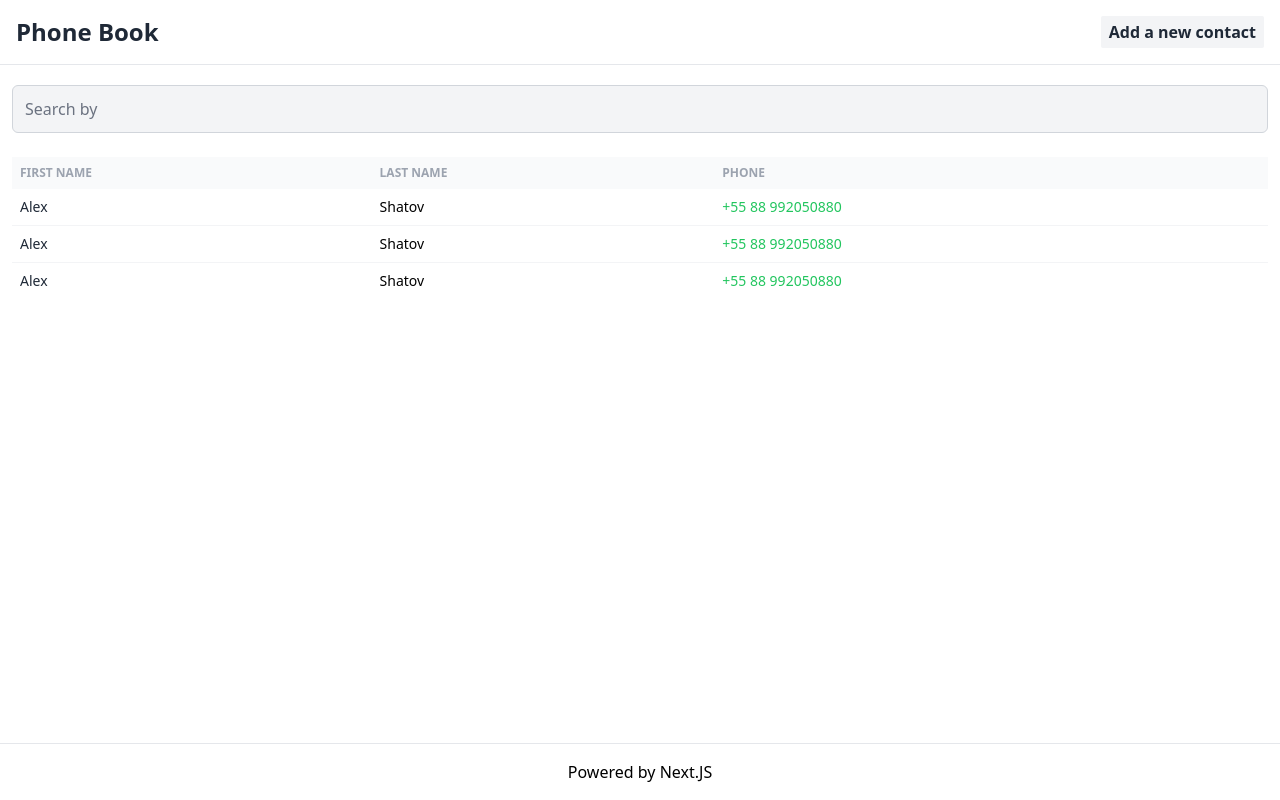
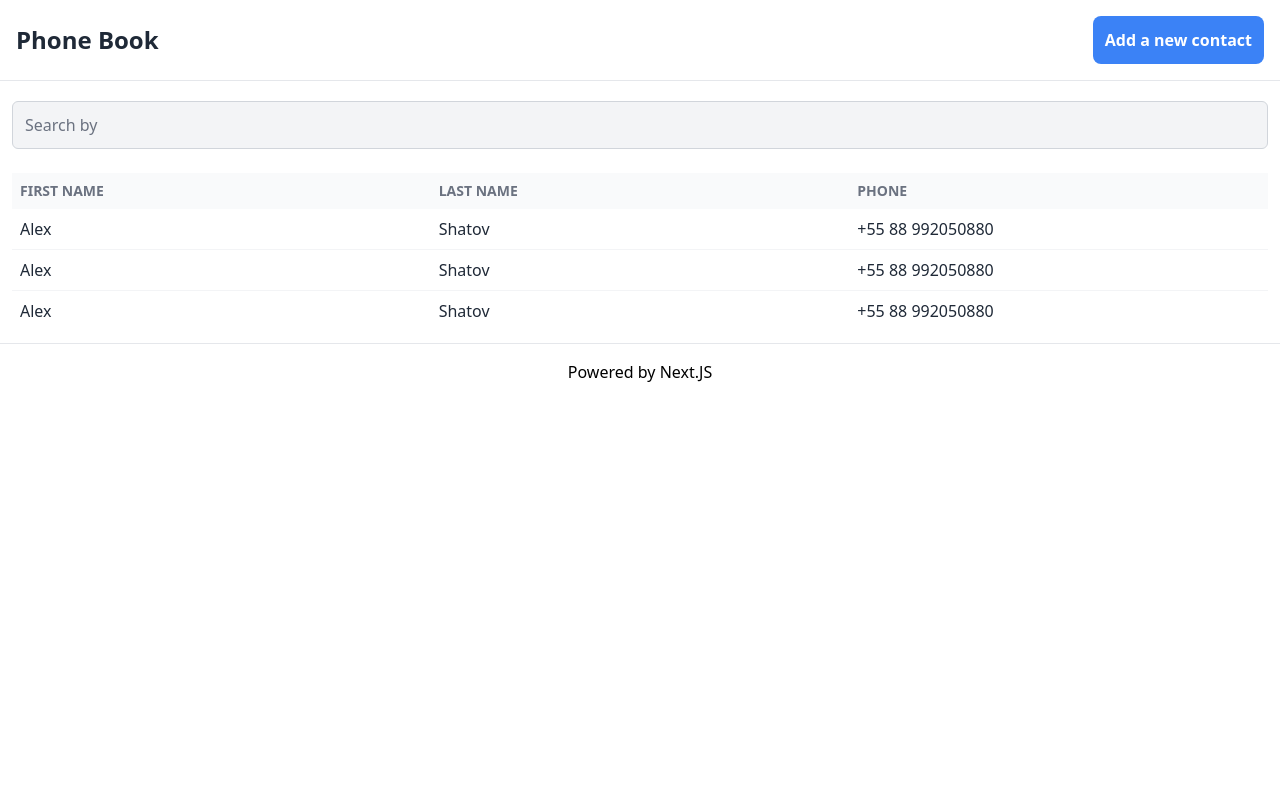
Before and after one commit to glauberfc/phone-book, a Next.js app: page / in a window 1280 px wide. Built offline with nearby package versions, Linux system fonts and the light colour scheme.

Commit message:
Create contacts context/improve forms

```diff
--- a/components/ContactsList.jsx
+++ b/components/ContactsList.jsx
@@ -1,12 +1,11 @@
-import { useState } from "react"
-import { defaultContacts } from "../constants"
+import { useContacts } from "../contexts/contacts-context"
 
 export default function ContactsList() {
-  const [contacts, setContacts] = useState(defaultContacts)
+  const { contacts } = useContacts()
 
   return (
     <table className="table-auto w-full mt-6">
-      <thead className="text-xs font-semibold uppercase text-gray-400 bg-gray-50">
+      <thead className="text-sm font-semibold uppercase text-gray-500 bg-gray-50">
         <tr>
           <th className="p-2 whitespace-nowrap">
             <div className="font-semibold text-left">First name</div>
@@ -19,20 +18,12 @@ export default function ContactsList() {
           </th>
         </tr>
       </thead>
-      <tbody className="text-sm divide-y divide-gray-100">
+      <tbody className="divide-y divide-gray-100 text-gray-800 font-medium">
         {contacts.map((item, index) => (
           <tr key={index}>
-            <td className="p-2 whitespace-nowrap">
-              <div className="font-medium text-gray-800">{item.firstName}</div>
-            </td>
-            <td className="p-2 whitespace-nowrap">
-              <div className="font-medium text-left">{item.lastName}</div>
-            </td>
-            <td className="p-2 whitespace-nowrap">
-              <div className="text-left font-medium text-green-500">
-                {item.phone}
-              </div>
-            </td>
+            <td className="w-1/3 p-2 whitespace-nowrap">{item.firstName}</td>
+            <td className="w-1/3 p-2 whitespace-nowrap">{item.lastName}</td>
+            <td className="w-1/3 p-2 whitespace-nowrap">{item.phoneNumber}</td>
           </tr>
         ))}
       </tbody>
--- /dev/null
+++ b/components/Footer.jsx
@@ -0,0 +1,13 @@
+export default function Footer() {
+  return (
+    <footer className="w-full p-4 bottom-0 text-center border-t border-gray-200">
+      <a
+        href="https://vercel.com?utm_source=create-next-app&utm_medium=default-template&utm_campaign=create-next-app"
+        target="_blank"
+        rel="noopener noreferrer"
+      >
+        Powered by <span>Next.JS</span>
+      </a>
+    </footer>
+  )
+}
--- a/components/NewContactModal.jsx
+++ b/components/NewContactModal.jsx
@@ -1,17 +1,25 @@
 import Link from "next/link"
+import { useRouter } from "next/router"
 import { useForm } from "react-hook-form"
+import { useContacts } from "../contexts/contacts-context"
 import CloseIcon from "./CloseIcon"
 
 export default function NewContactModal() {
   const {
     register,
     handleSubmit,
-    watch,
     formState: { errors },
-  } = useForm()
-  const onSubmit = (data) => console.log(data)
+  } = useForm({
+    reValidateMode: "onSubmit",
+    mode: "onSubmit",
+  })
+  const { addNewContact } = useContacts()
+  const router = useRouter()
 
-  console.log(watch("example")) // watch input value by passing the name of it
+  function onSubmit(data) {
+    addNewContact(data)
+    router.push("/")
+  }
 
   return (
     <div className="mx-auto">
@@ -25,14 +33,44 @@ export default function NewContactModal() {
       </div>
 
       <form className="mt-4" onSubmit={handleSubmit(onSubmit)}>
-        <input defaultValue="test" {...register("example")} />
+        <label htmlFor="firstName">First name</label>
+        <input
+          id="firstName"
+          type="text"
+          {...register("firstName", { required: true })}
+        />
+        {errors.firstName && (
+          <span className="error-message">This field is required</span>
+        )}
 
-        {/* include validation with required or other standard HTML validation rules */}
-        <input {...register("exampleRequired", { required: true })} />
-        {/* errors will return when field validation fails  */}
-        {errors.exampleRequired && <span>This field is required</span>}
+        <label htmlFor="lastName">Last name</label>
+        <input
+          id="lastName"
+          type="text"
+          {...register("lastName", { required: true })}
+        />
+        {errors.lastName && (
+          <span className="error-message">This field is required</span>
+        )}
 
-        <input type="submit" />
+        <label htmlFor="phoneNumber">Phone number</label>
+        <input
+          id="phoneNumber"
+          type="tel"
+          maxLength={14}
+          {...register("phoneNumber", {
+            required: true,
+            pattern: /^\d+$/i,
+            onChange: (e) => {
+              e.target.value = e.target.value.replace(/[^\d+]/g, "")
+            },
+          })}
+        />
+        {errors.phoneNumber && (
+          <span className="error-message">This field is required</span>
+        )}
+
+        <input type="submit" className="block w-full mt-4 p-4 button" />
       </form>
     </div>
   )
--- a/constants.js
+++ b/constants.js
@@ -1,17 +1,17 @@
-export const defaultContacts = [
+export const DEFAULT_CONTACTS = [
   {
     firstName: "Alex",
     lastName: "Shatov",
-    phone: "+55 88 992050880",
+    phoneNumber: "+55 88 992050880",
   },
   {
     firstName: "Alex",
     lastName: "Shatov",
-    phone: "+55 88 992050880",
+    phoneNumber: "+55 88 992050880",
   },
   {
     firstName: "Alex",
     lastName: "Shatov",
-    phone: "+55 88 992050880",
+    phoneNumber: "+55 88 992050880",
   },
 ]
--- /dev/null
+++ b/contexts/contacts-context.js
@@ -0,0 +1,30 @@
+import { createContext, useContext, useState } from "react"
+import { DEFAULT_CONTACTS } from "../constants"
+
+const ContactsContext = createContext()
+
+function ContactsProvider({ children }) {
+  const [contacts, setContacts] = useState(DEFAULT_CONTACTS)
+
+  function addNewContact(newContact) {
+    setContacts([...contacts, newContact])
+  }
+
+  return (
+    <ContactsContext.Provider value={{ contacts, addNewContact }}>
+      {children}
+    </ContactsContext.Provider>
+  )
+}
+
+function useContacts() {
+  const context = useContext(ContactsContext)
+
+  if (context === undefined) {
+    throw new Error("useContacts must be used within a ContactsProvider")
+  }
+
+  return context
+}
+
+export { ContactsProvider, useContacts }
--- a/pages/_app.js
+++ b/pages/_app.js
@@ -1,7 +1,12 @@
-import '../styles/globals.css'
+import { ContactsProvider } from "../contexts/contacts-context"
+import "../styles/globals.css"
 
 function MyApp({ Component, pageProps }) {
-  return <Component {...pageProps} />
+  return (
+    <ContactsProvider>
+      <Component {...pageProps} />
+    </ContactsProvider>
+  )
 }
 
 export default MyApp
--- a/pages/index.js
+++ b/pages/index.js
@@ -3,6 +3,7 @@ import Link from "next/link"
 import { useRouter } from "next/router"
 import Modal from "react-modal"
 import ContactsList from "../components/ContactsList"
+import Footer from "../components/Footer"
 import NewContactModal from "../components/NewContactModal"
 
 Modal.setAppElement("#__next")
@@ -16,8 +17,8 @@ export default function Home() {
         isOpen={!!router.query["new-contact"]}
         onRequestClose={() => router.push("/")}
         contentLabel="Post modal"
-        overlayClassName="fixed inset-0 flex justify-center bg-gray-900/75"
-        className="w-full max-w-screen-md p-5 border md:my-10 border-gray-200 shadow bg-white rounded-lg"
+        overlayClassName="absolute w-screen top-0 h-screen z-10 flex justify-center items-center bg-gray-900/75"
+        className="w-full max-w-screen-md h-screen md:h-auto p-5 border md:my-10 border-gray-200 shadow bg-white md:rounded-lg"
       >
         <NewContactModal />
       </Modal>
@@ -28,12 +29,10 @@ export default function Home() {
         <link rel="icon" href="/favicon.ico" />
       </Head>
 
-      <header className="flex justify-between p-4 header-border">
+      <header className="flex justify-between items-center p-4 header-border">
         <h1 className="text-2xl font-bold text-gray-800">Phone Book</h1>
         <Link href="/?new-contact=true" as="/new-contact" passHref>
-          <a className="bg-gray-100 text-gray-800 font-semibold py-1 px-2 rounded-sm">
-            Add a new contact
-          </a>
+          <a className="button p-3">Add a new contact</a>
         </Link>
       </header>
 
@@ -44,19 +43,12 @@ export default function Home() {
             type="text"
             placeholder="Search by"
           />
+
           <ContactsList />
         </div>
       </main>
 
-      <footer className="fixed w-full p-4 bottom-0 text-center border-t border-gray-200">
-        <a
-          href="https://vercel.com?utm_source=create-next-app&utm_medium=default-template&utm_campaign=create-next-app"
-          target="_blank"
-          rel="noopener noreferrer"
-        >
-          Powered by <span>Next.JS</span>
-        </a>
-      </footer>
+      <Footer />
     </>
   )
 }
--- a/pages/new-contact.js
+++ /dev/null
@@ -1,5 +0,0 @@
-import NewContactModal from "../components/NewContactModal"
-
-export default function NewContact() {
-  return <NewContactModal />
-}
--- a/styles/globals.css
+++ b/styles/globals.css
@@ -6,19 +6,23 @@
   @apply border-b border-gray-200;
 }
 
-/* html,
-body {
-  padding: 0;
-  margin: 0;
-  font-family: -apple-system, BlinkMacSystemFont, Segoe UI, Roboto, Oxygen,
-    Ubuntu, Cantarell, Fira Sans, Droid Sans, Helvetica Neue, sans-serif;
+form > label {
+  @apply block font-semibold text-gray-600 text-lg;
 }
 
-a {
-  color: inherit;
-  text-decoration: none;
+form > label:not(:first-child) {
+  @apply mt-3;
 }
 
-* {
-  box-sizing: border-box;
-} */
+form > input[type="text"],
+form > input[type="tel"] {
+  @apply block w-full p-3 bg-gray-100 text-base rounded-lg border border-gray-300;
+}
+
+form > .error-message {
+  @apply block mt-1 text-red-500;
+}
+
+.button {
+  @apply bg-blue-500 hover:bg-blue-700 text-white font-semibold rounded-lg cursor-pointer;
+}
```
